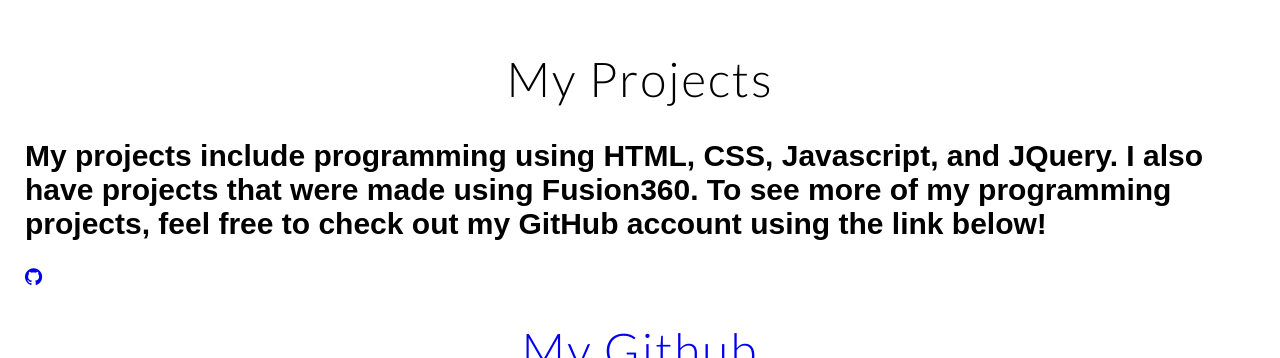
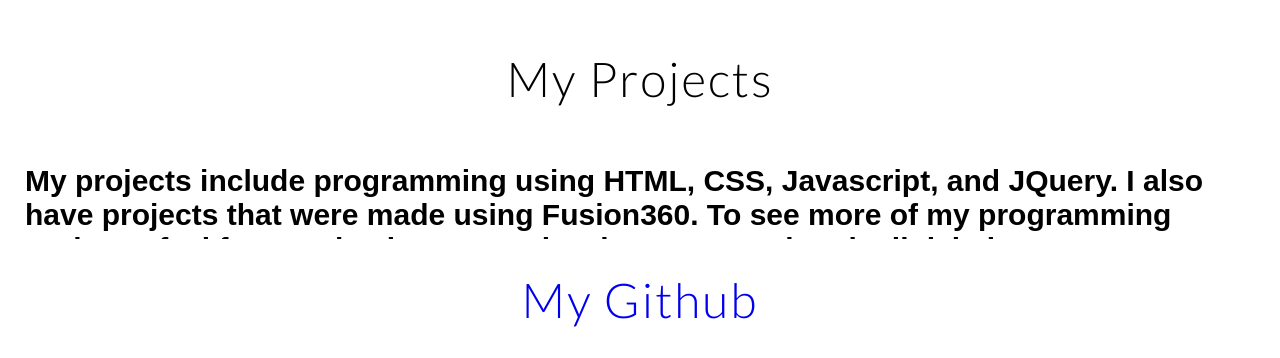
Before and after one commit to maekyngrigs10/portfolio2, a plain HTML site: page projectspage.html in a window 1280 px wide. Shown: the part 840-1198 px from the top of the page. Drawn offline with Linux system fonts and the light colour scheme.

Commit message:
Update projectspage.html

```diff
--- a/projectspage.html
+++ b/projectspage.html
@@ -297,16 +297,29 @@ font-size:24px;
      </style>
 
      <div class="exp">
+
      <h1 class="myprojects">My Projects</h1>
+     <div class="element">
      <h2 class="desc">My projects include programming using HTML, CSS, Javascript, and JQuery. I also have projects
         that were made using Fusion360. To see more of my programming projects, feel free to check out my GitHub account using
         the link below!
      </h2>
+     </div>
      <link rel="stylesheet" href="https://cdnjs.cloudflare.com/ajax/libs/font-awesome/4.7.0/css/font-awesome.min.css">
-     <a href="https://github.com/maekyngrigs10" target="blank"><i class="fa fa-github" width="300px" height="300px"></i><h1>My Github</h1></a>
+     <a href="https://github.com/maekyngrigs10" target="blank"><h1>My Github</h1></a>
      <div class="parent">
      <div class="div1">
         <style>
+          .element{
+            height:100px;
+            overflow:auto;
+          }
+          a:link{
+            text-decoration:none;
+          }
+          a:visited{
+            color:#004aad;
+          }
             body {
               font-family: Arial, Helvetica, sans-serif;
             }
```
